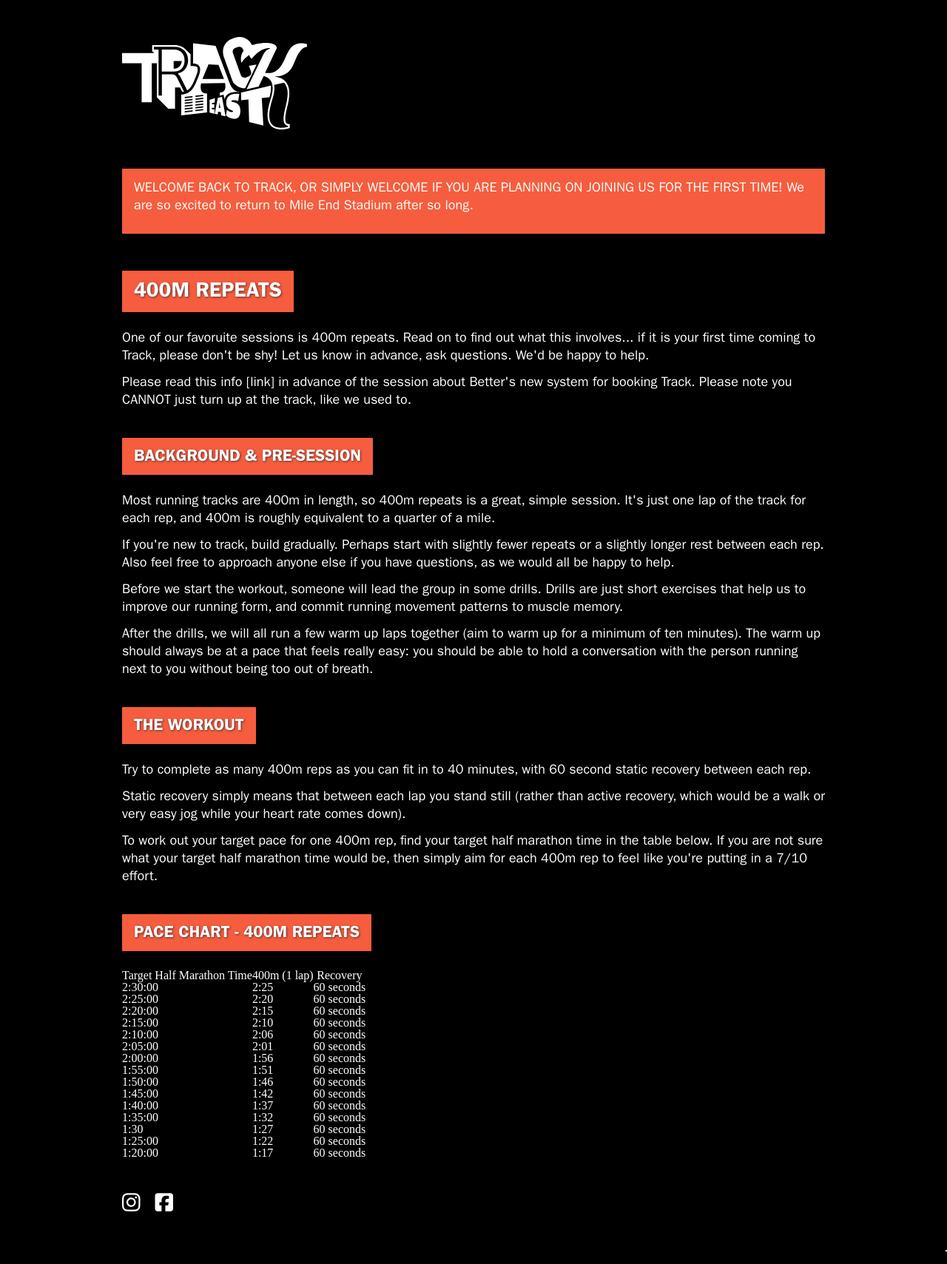
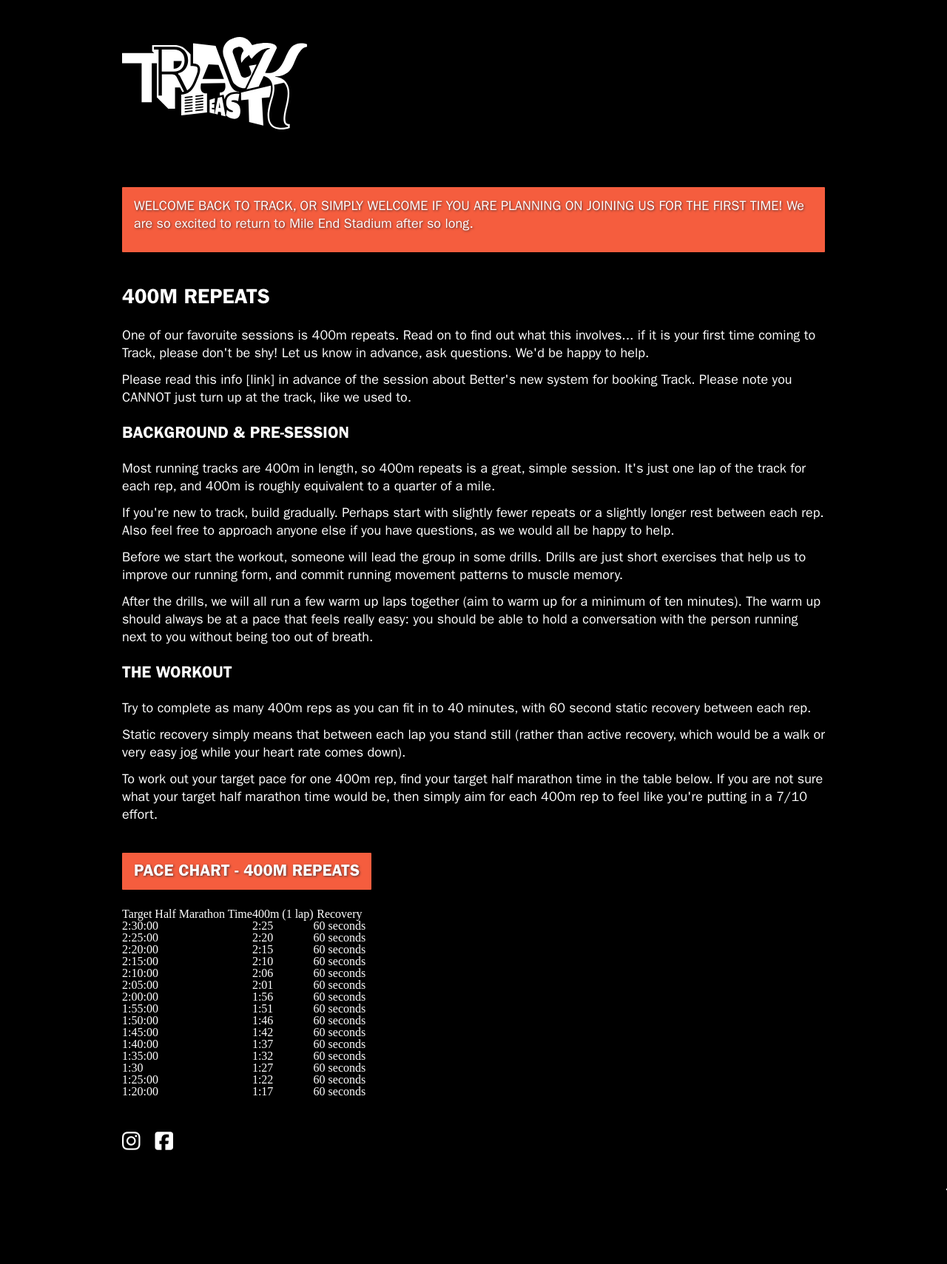
Before and after one commit to benhubbard434/trackeast, a Jekyll site: the page built from 400-repeats.html, in a window 1280 px wide. Shown: the whole page at 74% size. Built offline with Jekyll 4.4.1, drawn with Linux system fonts in a browser that asks for light colours; nearby versions of some CDN libraries; some web fonts are replaced; after the commit the page ends 1626 px from its top, so only the background shows below that.

Commit message:
Update 400-repeats.html

```diff
--- a/400-repeats.html
+++ b/400-repeats.html
@@ -1,16 +1,16 @@
 ---
 layout: main
 ---
-<div class="callout">
+<div class="orange-highlight">
     <p>WELCOME BACK TO TRACK, OR SIMPLY WELCOME IF YOU ARE PLANNING ON JOINING US FOR THE FIRST TIME! We are so excited to return to Mile End Stadium after so long.</p>
 </div>
 
-<h1 class="orange-highlight">400m repeats</h1>
+<h1>400m repeats</h1>
 <p>One of our favoruite sessions is 400m repeats. Read on to find out what this involves... if it is your first time coming to Track, please don't be shy! Let us know in advance, ask questions. We'd be happy to help.</p>
 
 <p>Please read this info [link] in advance of the session about Better's new system for booking Track. Please note you CANNOT just turn up at the track, like we used to.</p>
 
-<h4 class="orange-highlight">Background & pre-session</h4>
+<h4>Background & pre-session</h4>
             <p>Most running tracks are 400m in length, so 400m repeats is a great, simple session. It's just one lap of the track for each rep, and 400m is roughly equivalent to a quarter of a mile.</p>
             <p>If you're new to track, build gradually. Perhaps start with slightly fewer repeats or a slightly longer rest between each rep. Also feel free to approach anyone else if you have questions, as we would all be happy to help. </p>
             <p>Before we start the workout, someone will lead the group in some drills. Drills are just short exercises that help us to improve our running form, and commit running movement patterns to muscle memory. </p>
@@ -18,7 +18,7 @@ layout: main
                 to you without being too out of breath.</p>
             <p>
             </p>
-<h4 class="orange-highlight">The workout</h4>
+<h4>The workout</h4>
             <p>Try to complete as many 400m reps as you can fit in to 40 minutes, with 60 second static recovery between each rep.</p>
             <p>Static recovery simply means that between each lap you stand still (rather than active recovery, which would be a walk or very easy jog while your heart rate comes down).</p>
             <p>To work out your target pace for one 400m rep, find your target half marathon time in the table below. If you are not sure what your target half marathon time would be, then simply aim for each 400m rep to feel like you're putting in
```
